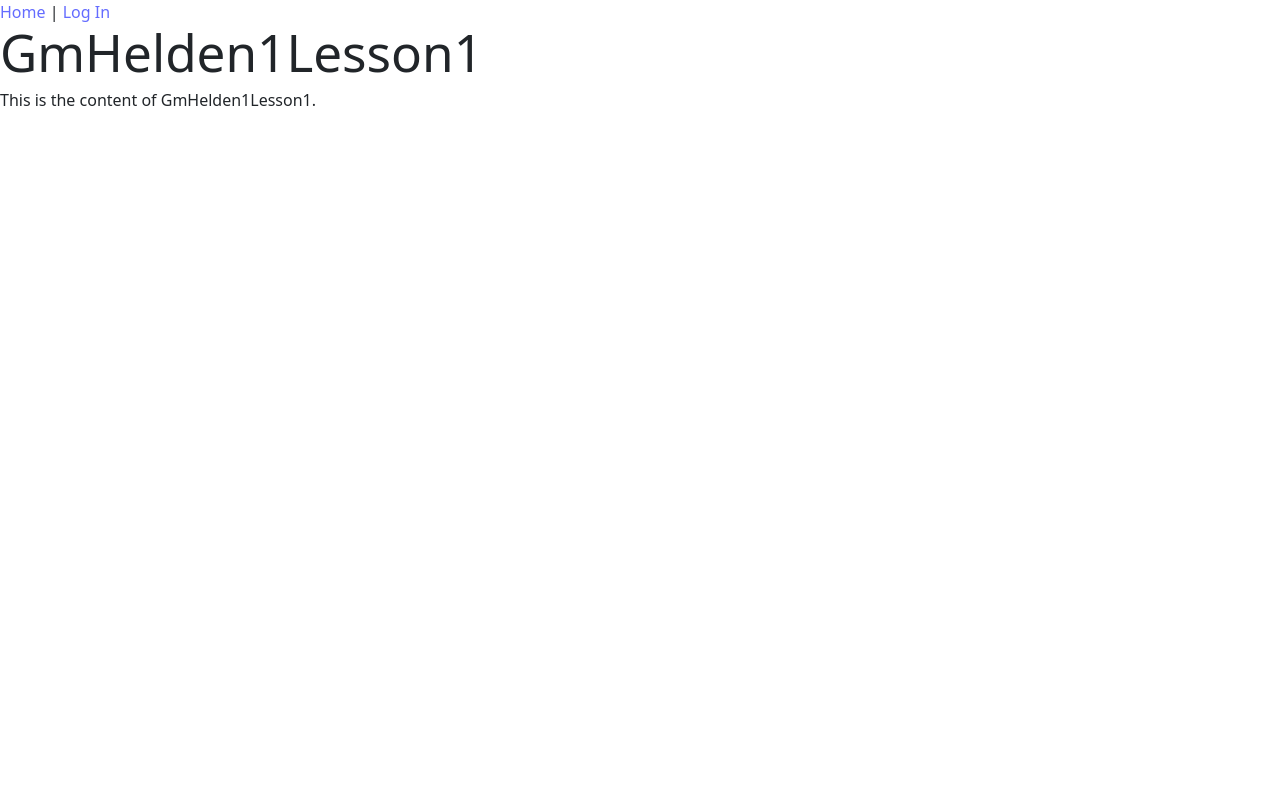
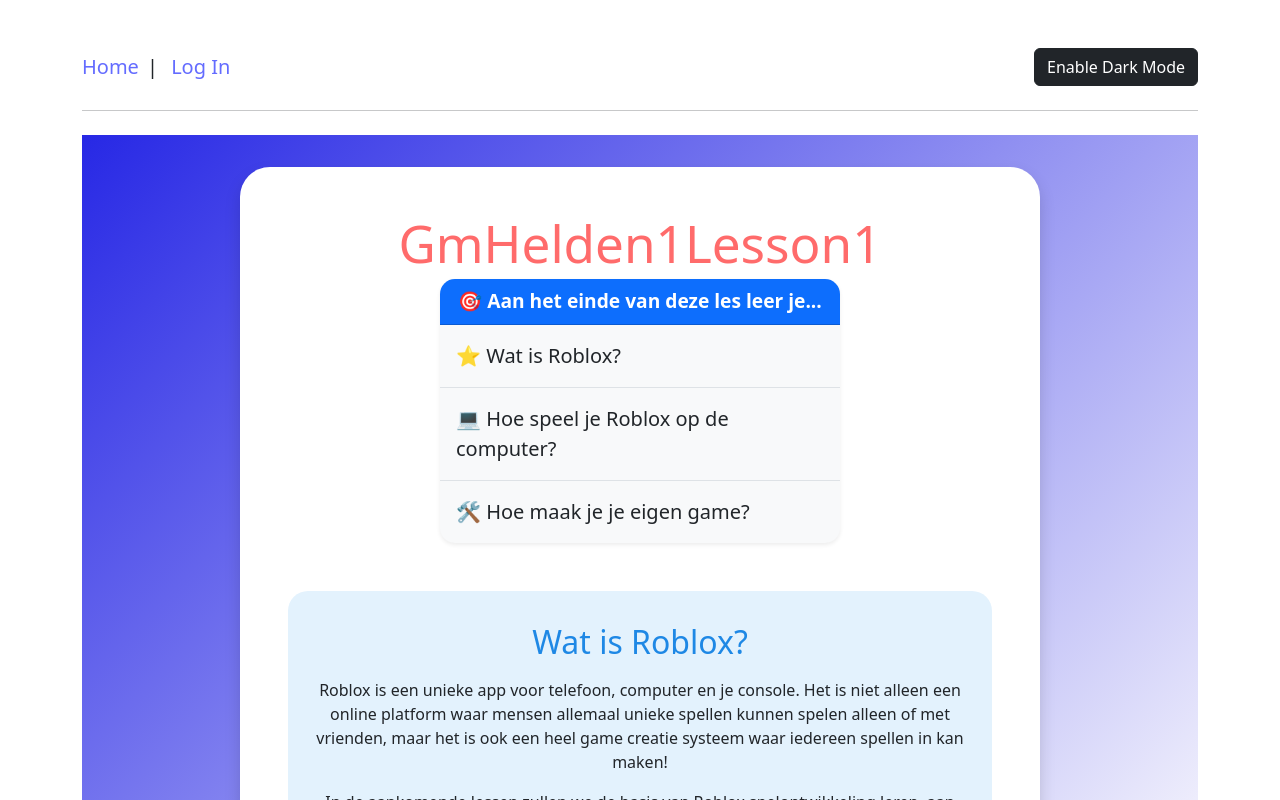
Before and after one commit to itmoz/DTH_LeerOmgeving, a React (Vite) app: page /GMHelden1 in a window 1280 px wide. Both pictures are taken after a click on the button "Opnieuw Bekijken". Shown: the top 800 px of the page. Built offline with nearby package versions, Linux system fonts and the light colour scheme.

Commit message:
lessons first draft layout

```diff
--- a/src/App.jsx
+++ b/src/App.jsx
@@ -1,15 +1,54 @@
-import { Link } from "react-router-dom";
-import AppRoutes from "./AppRoutes/AppRoutes";
+import { useState, useEffect } from 'react';
+import { Link } from 'react-router-dom';
+import AppRoutes from './AppRoutes/AppRoutes';
+
+// Import Bootstrap CSS
+import 'bootstrap/dist/css/bootstrap.min.css';
 
 function App() {
+  // 1. Theme State & LocalStorage
+  const [theme, setTheme] = useState(localStorage.getItem('app-theme') || 'light');
+
+  // 2. Apply theme to HTML tag
+  useEffect(() => {
+    document.documentElement.setAttribute('data-bs-theme', theme);
+    localStorage.setItem('app-theme', theme);
+  }, [theme]);
+
+  // 3. Toggle Function
+  const toggleTheme = () => {
+    setTheme((prevTheme) => (prevTheme === 'light' ? 'dark' : 'light'));
+  };
+
   return (
-    <>
-      <nav>
-        <Link to="/">Home</Link> |{" "}
-        <Link to="/LogIn">Log In</Link>
-      </nav>
-      <AppRoutes />
-    </>
+    <div className="container mt-5">
+      {/* Top Navigation & Theme Toggle Area */}
+      <div className="d-flex justify-content-between align-items-center mb-4">
+
+        {/* React Router Links */}
+        <nav className="fs-5">
+          <Link to="/" className="text-decoration-none me-2">Home</Link>
+          |{" "}
+          <Link to="/LogIn" className="text-decoration-none ms-2">Log In</Link>
+        </nav>
+
+        {/* Theme Toggle Button */}
+        <button
+          className={`btn ${theme === 'light' ? 'btn-dark' : 'btn-light'}`}
+          onClick={toggleTheme}
+        >
+          Enable {theme === 'light' ? 'Dark' : 'Light'} Mode
+        </button>
+      </div>
+
+      <hr className="mb-4" />
+
+      {/* Main Content Area (Where your pages will render) */}
+      <main>
+        <AppRoutes />
+      </main>
+
+    </div>
   );
 }
 
--- a/src/AppRoutes/AppRoutesGMHelden1.jsx
+++ b/src/AppRoutes/AppRoutesGMHelden1.jsx
@@ -1,12 +1,14 @@
 import { Routes, Route } from "react-router-dom";
 import DashboardGmHelden1 from "../pages/GMHelden1Lessons/DashboardGmHelden1";
 import GmHelden1Lesson1 from "../pages/GMHelden1Lessons/GmHelden1Lesson1";
+import GmHelden1Lesson2 from "../pages/GMHelden1Lessons/GmHelden1Lesson2";
 
 const AppRoutesGMHelden1 = () => {
   return (
     <Routes>
       <Route path="/" element={<DashboardGmHelden1 />} />
       <Route path="/les-1" element={<GmHelden1Lesson1 />} />
+      <Route path="/les-2" element={<GmHelden1Lesson2 />} />
     </Routes>
   );
 };
--- a/src/pages/GMHelden1Lessons/DashboardGmHelden1.jsx
+++ b/src/pages/GMHelden1Lessons/DashboardGmHelden1.jsx
@@ -2,8 +2,12 @@
 import LessonCard from '../../WebsiteElements/Card/LessonCard.jsx'; // Make sure this path is correct
 import { useNavigate } from 'react-router-dom';
 
+import Les1Banner from '../../Images/Les1BannerImage.png';
+
 const DashboardGmHelden1 = () => {
   const navigate = useNavigate();
+
+
 
   return (
     <div className="container py-5">
@@ -18,7 +22,7 @@
           <LessonCard
             title="Les 1 GMHelden1: Introductie tot Roblox Game Maken!"
             text="Een introductie tot het maken van je eigen Roblox game met als eind resultaat een Obby!"
-            imageUrl="https://picsum.photos/800/300?random=3" // A wider image placeholder
+            imageUrl={Les1Banner}
             completed={true}
             buttonAction={() => navigate("/GMHelden1/les-1")}
           />
--- a/src/pages/GMHelden1Lessons/GmHelden1Lesson1.jsx
+++ b/src/pages/GMHelden1Lessons/GmHelden1Lesson1.jsx
@@ -1,12 +1,76 @@
 import React from "react";
-
 
 // this file is in src/AppRoutes/AppRoutesGMHelden1.jsx
 export default function GmHelden1Lesson1() {
   return (
-    <div>
-      <h1>GmHelden1Lesson1</h1>
-      <p>This is the content of GmHelden1Lesson1.</p>
+    <div
+      className="d-flex justify-content-center align-items-center"
+      style={{
+        minHeight: "100vh",
+        // Soft gradient background suitable for children
+        background: "linear-gradient(135deg, #2728e5 0%, #fffefe 100%)",
+        padding: "2rem",
+      }}
+    >
+      <div
+        className="card shadow p-4 p-md-5"
+        style={{
+          borderRadius: "30px", // Large rounded corners for the main container
+          border: "none",
+          maxWidth: "800px",
+          width: "100%",
+        }}
+      >
+        <h1 className="text-center" style={{ color: "#ff6b6b" }}>
+          GmHelden1Lesson1
+        </h1>
+
+
+      {/* Learning goals styled as a "Mission Board" */}
+        <div
+          className="card mx-auto mb-5 border-0 shadow-sm"
+          style={{ width: "100%", maxWidth: "400px", borderRadius: "15px", backgroundColor: "#f8f9fa" }}
+        >
+          <div className="card-header bg-primary text-white text-center fw-bold" style={{ borderRadius: "15px 15px 0 0", fontSize: "1.2rem" }}>
+            🎯 Aan het einde van deze les leer je...
+          </div>
+          <ul className="list-group list-group-flush" style={{ borderRadius: "0 0 15px 15px" }}>
+            <li className="list-group-item bg-transparent fs-5 py-3 border-bottom">
+              ⭐ Wat is Roblox?
+            </li>
+            <li className="list-group-item bg-transparent fs-5 py-3 border-bottom">
+              💻 Hoe speel je Roblox op de computer?
+            </li>
+            <li className="list-group-item bg-transparent fs-5 py-3">
+              🛠️ Hoe maak je je eigen game?
+            </li>
+          </ul>
+        </div>
+
+        {/* Content section with colored background and rounded corners */}
+        <div
+          className="p-4"
+          style={{
+            backgroundColor: "#e3f2fd",
+            borderRadius: "20px",
+          }}
+        >
+          <h2 className="text-center mt-2 mb-3" style={{ color: "#1e88e5" }}>
+            Wat is Roblox?
+          </h2>
+          <p className="text-center">
+            Roblox is een unieke app voor telefoon, computer en je console. Het
+            is niet alleen een online platform waar mensen allemaal unieke
+            spellen kunnen spelen alleen of met vrienden, maar het is ook een
+            heel game creatie systeem waar iedereen spellen in kan maken!
+          </p>
+          <p className="text-center">
+            In de aankomende lessen zullen we de basis van Roblox
+            spelontwikkeling leren, aan het einde hebben we onze eigen obby game
+            gemaakt!
+          </p>
+        </div>
+      </div>
     </div>
   );
 }
--- /dev/null
+++ b/src/pages/GMHelden1Lessons/GmHelden1Lesson2.jsx
@@ -0,0 +1,11 @@
+import React from "react";
+
+
+export default function GmHelden1Lesson2() {
+  return (
+    <div>
+      <h1>GmHelden1Lesson2</h1>
+      <p>This is the content of GmHelden1Lesson2.</p>
+    </div>
+  );
+}
```
Also changed, not shown: src/pages/GMHelden1Lessons/GmHelden1Lesson3.jsx (added, +11 -0 lines), src/pages/GMHelden1Lessons/GmHelden1Lesson4.jsx (added, +11 -0 lines), src/pages/GMHelden1Lessons/GmHelden1Lesson5.jsx (added, +11 -0 lines), src/pages/GMHelden1Lessons/GmHelden1Lesson6.jsx (added, +11 -0 lines).
